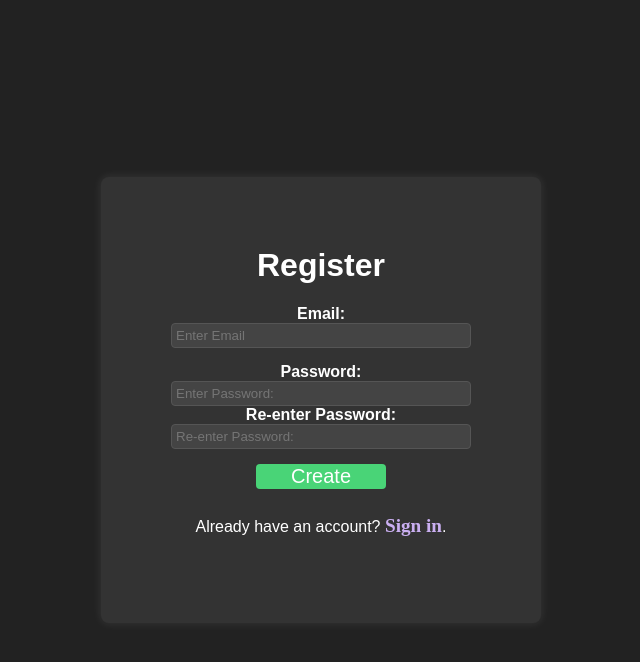
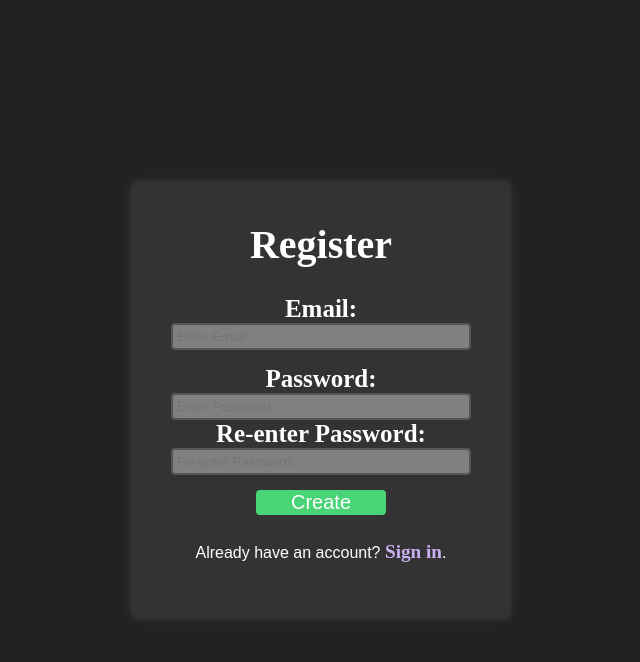
Before and after one commit to kenzi124/Recipe, a PHP site: page /register.html in a window 1280 px wide. Shown: the top 662 px of the page, without its empty margins (319-959 px from the left). Run offline with PHP 8.4, Linux system fonts and the light colour scheme.

Commit message:
style.css
Added features

```diff
--- a/Login Page/style.css
+++ b/Login Page/style.css
@@ -12,7 +12,7 @@
 
 main {
     background-color: #333;
-    padding: 70px;
+    padding: 40px;
     border-radius: 8px;
     box-shadow: 0 0 10px rgba(255, 255, 255, 0.1);
     width: 300px;
@@ -21,6 +21,8 @@
 
 h1 {
     margin-top: 0;
+    font-family: Times New Roman;
+    font-size: 40px;
 }
 
 div {
@@ -29,14 +31,24 @@
 
 label {
     font-weight: bold;
+    font-family: Times New Roman;
+    font-size: 25px;
 }
 
-input[type="text"],
-input[type="password"] {
+input[type="text"]{
     padding: 4px;
     border-radius: 4px;
-    border: 1px solid #555;
-    background-color: #444;
+    border: 2px solid #555;
+    background-color: gray;
+    color: #fff;
+    width: 100%;
+}
+
+input[type="password"]{
+    padding: 4px;
+    border-radius: 4px;
+    border: 2px solid #555;
+    background-color: gray;
     color: #fff;
     width: 100%;
 }
@@ -47,6 +59,8 @@
     width: 130px;
     background-color: #007bff;
     color: #fff;
+    font-size: 20px;
+    font-family: Arial;
     border: none;
     border-radius: 4px;
     cursor: pointer;
@@ -54,17 +68,21 @@
 }
 
 button:hover {
-    background-color: #0056b3;
+    background-color: red;
+    font-family: Comic Sans MS;
 }
 
 a {
     text-decoration: none;
-    color: #007bff;
+    color: #CAAFF1;
     margin-top: 10px;
     display: inline-block;
-    font-size: 0.9em;
+    font-size: 1.2em;
+    font-family: Times New Roman;
 }
 
 a:hover {
     text-decoration: underline;
+    color: lightblue;
+    font-family: Comic Sans MS;
 }
```
